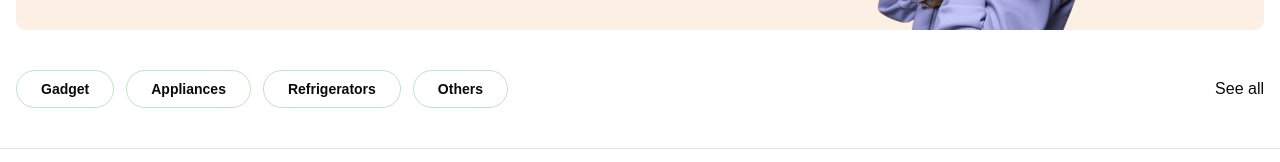
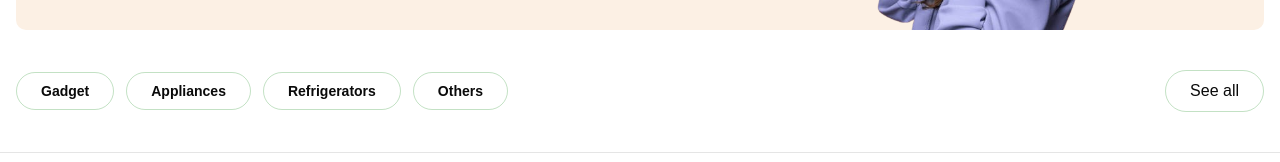
Before and after one commit to Roshen-Perera/nintrix-app, a Next.js app: page / in a window 1280 px wide. Shown: the part 298-460 px from the top of the page. Built offline with nearby package versions, Linux system fonts and the light colour scheme; no server answers.

Commit message:
fix: add styling to "See all" link in ProductGrid component

```diff
--- a/components/ProductGrid.tsx
+++ b/components/ProductGrid.tsx
@@ -17,7 +17,7 @@ const ProductGrid = () => {
           <button key={item?.title} className={`border border-shop_light_green/30 px-4 py-1.5 md:px-6 md:py-2 rounded-full hover:bg-shop_light_green hover:border-shop_light_green hover:text-white hoverEffect`}>{item?.title}</button>
         ))}
       </div>
-      <Link href="/shop">See all</Link>
+      <Link className={`border border-shop_light_green/30 px-4 py-1.5 md:px-6 md:py-2 rounded-full hover:bg-shop_light_green hover:border-shop_light_green hover:text-white hoverEffect`} href="/shop">See all</Link>
     </div>
   );
 };
```
